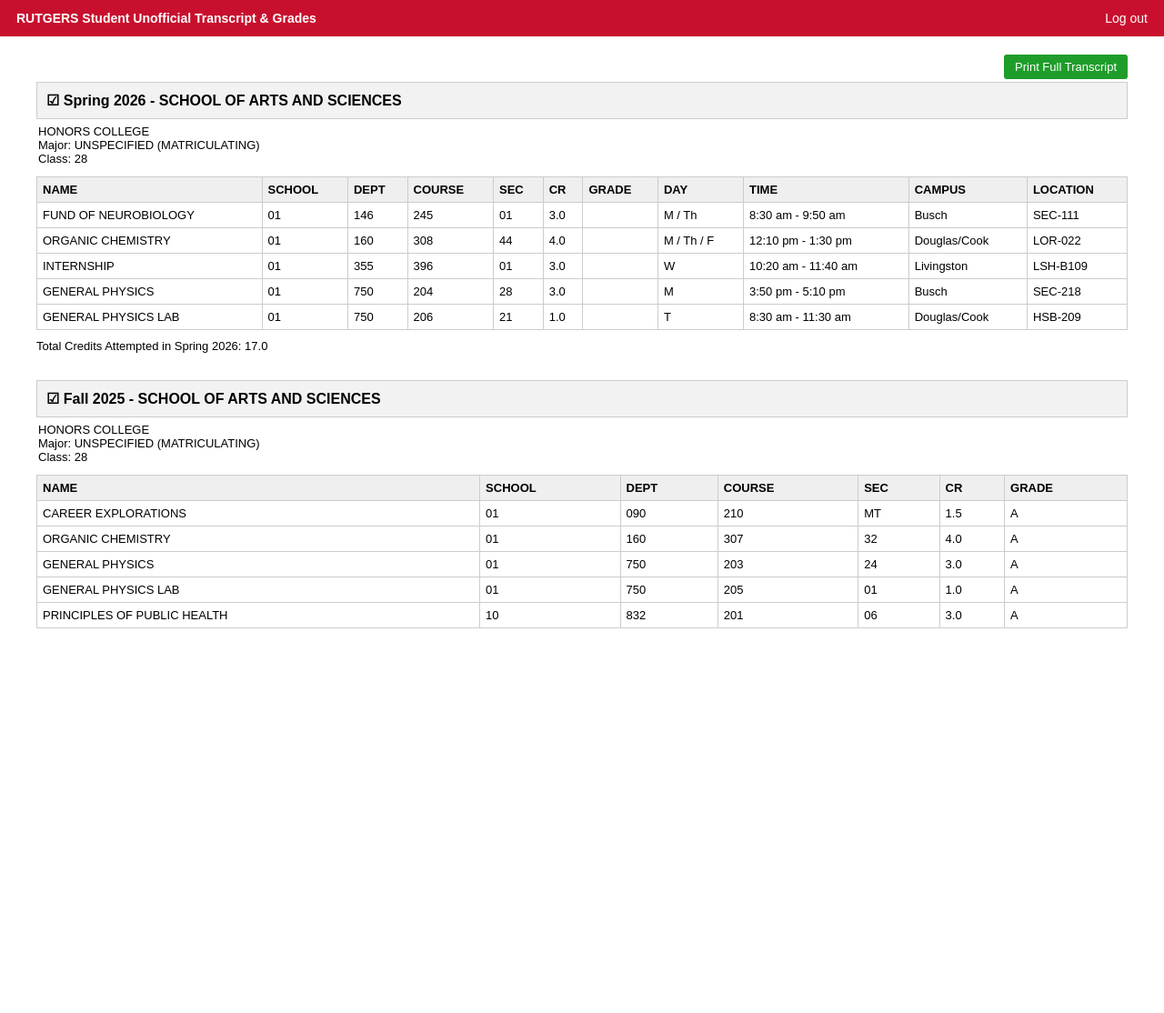
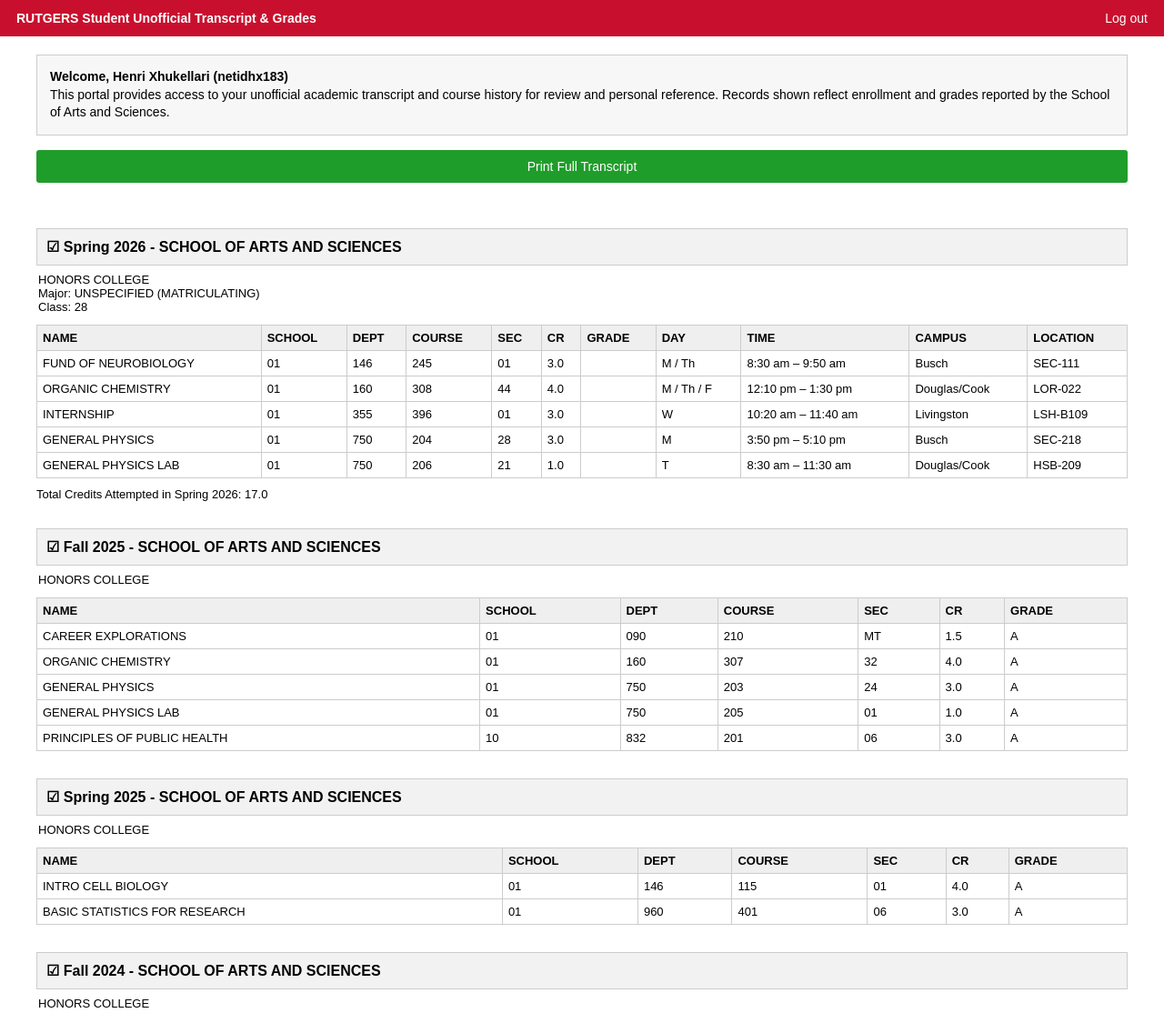
Before and after one commit to hxhukellari-sys/transcript-portal, a plain HTML site: page index.html in a window 1280 px wide. Shown: the top 1114 px of the page at 91% size. Before the commit the page ends 800 px from the top, so only its background shows below. Drawn offline with Linux system fonts and the light colour scheme.

Commit message:
Update index.html

```diff
--- a/index.html
+++ b/index.html
@@ -13,7 +13,7 @@
       color: #000;
     }
 
-    /* Top bar */
+    /* Top banner */
     .topbar {
       background: #c8102e;
       color: white;
@@ -32,31 +32,37 @@
       cursor: pointer;
     }
 
-    /* Page container */
     .page {
       padding: 20px;
       max-width: 1200px;
       margin: auto;
     }
 
-    /* Print button */
+    .welcome-box {
+      background: #f7f7f7;
+      border: 1px solid #ccc;
+      padding: 14px;
+      margin-bottom: 16px;
+      font-size: 14px;
+      line-height: 1.4;
+    }
+
     .print-btn {
       background: #1f9d2a;
       color: white;
       border: none;
-      padding: 6px 12px;
-      font-size: 13px;
+      padding: 10px 14px;
+      font-size: 14px;
       border-radius: 3px;
       cursor: pointer;
-      float: right;
-      margin-bottom: 10px;
+      width: 100%;
+      margin-bottom: 20px;
     }
 
     .print-btn:hover {
       background: #178221;
     }
 
-    /* Section header */
     .term-header {
       background: #f2f2f2;
       border: 1px solid #ccc;
@@ -67,10 +73,9 @@
 
     .term-sub {
       font-size: 13px;
-      margin: 6px 0 12px 2px;
+      margin: 8px 0 12px 2px;
     }
 
-    /* Table styling */
     table {
       width: 100%;
       border-collapse: collapse;
@@ -86,7 +91,6 @@
 
     th {
       background: #efefef;
-      font-weight: bold;
     }
 
     .summary {
@@ -97,12 +101,6 @@
     @media (max-width: 768px) {
       table {
         font-size: 11px;
-      }
-
-      .print-btn {
-        float: none;
-        width: 100%;
-        margin-bottom: 15px;
       }
     }
   </style>
@@ -117,15 +115,20 @@
 
   <div class="page">
 
-    <button class="print-btn" onclick="window.open('transcript.pdf', '_blank')">
+    <div class="welcome-box">
+      <strong>Welcome, Henri Xhukellari (netidhx183)</strong><br>
+      This portal provides access to your unofficial academic transcript and course history
+      for review and personal reference. Records shown reflect enrollment and grades reported
+      by the School of Arts and Sciences.
+    </div>
+
+    <button class="print-btn"
+      onclick="window.open('./transcript.pdf', '_blank')">
       Print Full Transcript
     </button>
 
     <!-- SPRING 2026 -->
-    <div class="term-header">
-      ☑ Spring 2026 - SCHOOL OF ARTS AND SCIENCES
-    </div>
-
+    <div class="term-header">☑ Spring 2026 - SCHOOL OF ARTS AND SCIENCES</div>
     <div class="term-sub">
       HONORS COLLEGE<br>
       Major: UNSPECIFIED (MATRICULATING)<br>
@@ -134,165 +137,68 @@
 
     <table>
       <tr>
-        <th>NAME</th>
-        <th>SCHOOL</th>
-        <th>DEPT</th>
-        <th>COURSE</th>
-        <th>SEC</th>
-        <th>CR</th>
-        <th>GRADE</th>
-        <th>DAY</th>
-        <th>TIME</th>
-        <th>CAMPUS</th>
-        <th>LOCATION</th>
+        <th>NAME</th><th>SCHOOL</th><th>DEPT</th><th>COURSE</th>
+        <th>SEC</th><th>CR</th><th>GRADE</th><th>DAY</th>
+        <th>TIME</th><th>CAMPUS</th><th>LOCATION</th>
       </tr>
-
       <tr>
-        <td>FUND OF NEUROBIOLOGY</td>
-        <td>01</td>
-        <td>146</td>
-        <td>245</td>
-        <td>01</td>
-        <td>3.0</td>
-        <td></td>
-        <td>M / Th</td>
-        <td>8:30 am - 9:50 am</td>
-        <td>Busch</td>
-        <td>SEC-111</td>
+        <td>FUND OF NEUROBIOLOGY</td><td>01</td><td>146</td><td>245</td>
+        <td>01</td><td>3.0</td><td></td><td>M / Th</td>
+        <td>8:30 am – 9:50 am</td><td>Busch</td><td>SEC-111</td>
       </tr>
-
       <tr>
-        <td>ORGANIC CHEMISTRY</td>
-        <td>01</td>
-        <td>160</td>
-        <td>308</td>
-        <td>44</td>
-        <td>4.0</td>
-        <td></td>
-        <td>M / Th / F</td>
-        <td>12:10 pm - 1:30 pm</td>
-        <td>Douglas/Cook</td>
-        <td>LOR-022</td>
+        <td>ORGANIC CHEMISTRY</td><td>01</td><td>160</td><td>308</td>
+        <td>44</td><td>4.0</td><td></td><td>M / Th / F</td>
+        <td>12:10 pm – 1:30 pm</td><td>Douglas/Cook</td><td>LOR-022</td>
       </tr>
-
       <tr>
-        <td>INTERNSHIP</td>
-        <td>01</td>
-        <td>355</td>
-        <td>396</td>
-        <td>01</td>
-        <td>3.0</td>
-        <td></td>
-        <td>W</td>
-        <td>10:20 am - 11:40 am</td>
-        <td>Livingston</td>
-        <td>LSH-B109</td>
+        <td>INTERNSHIP</td><td>01</td><td>355</td><td>396</td>
+        <td>01</td><td>3.0</td><td></td><td>W</td>
+        <td>10:20 am – 11:40 am</td><td>Livingston</td><td>LSH-B109</td>
       </tr>
-
       <tr>
-        <td>GENERAL PHYSICS</td>
-        <td>01</td>
-        <td>750</td>
-        <td>204</td>
-        <td>28</td>
-        <td>3.0</td>
-        <td></td>
-        <td>M</td>
-        <td>3:50 pm - 5:10 pm</td>
-        <td>Busch</td>
-        <td>SEC-218</td>
+        <td>GENERAL PHYSICS</td><td>01</td><td>750</td><td>204</td>
+        <td>28</td><td>3.0</td><td></td><td>M</td>
+        <td>3:50 pm – 5:10 pm</td><td>Busch</td><td>SEC-218</td>
       </tr>
-
       <tr>
-        <td>GENERAL PHYSICS LAB</td>
-        <td>01</td>
-        <td>750</td>
-        <td>206</td>
-        <td>21</td>
-        <td>1.0</td>
-        <td></td>
-        <td>T</td>
-        <td>8:30 am - 11:30 am</td>
-        <td>Douglas/Cook</td>
-        <td>HSB-209</td>
+        <td>GENERAL PHYSICS LAB</td><td>01</td><td>750</td><td>206</td>
+        <td>21</td><td>1.0</td><td></td><td>T</td>
+        <td>8:30 am – 11:30 am</td><td>Douglas/Cook</td><td>HSB-209</td>
       </tr>
     </table>
 
-    <div class="summary">
-      Total Credits Attempted in Spring 2026: 17.0
-    </div>
+    <div class="summary">Total Credits Attempted in Spring 2026: 17.0</div>
 
     <!-- FALL 2025 -->
-    <div class="term-header">
-      ☑ Fall 2025 - SCHOOL OF ARTS AND SCIENCES
-    </div>
+    <div class="term-header">☑ Fall 2025 - SCHOOL OF ARTS AND SCIENCES</div>
+    <div class="term-sub">HONORS COLLEGE</div>
+    <table>
+      <tr><th>NAME</th><th>SCHOOL</th><th>DEPT</th><th>COURSE</th><th>SEC</th><th>CR</th><th>GRADE</th></tr>
+      <tr><td>CAREER EXPLORATIONS</td><td>01</td><td>090</td><td>210</td><td>MT</td><td>1.5</td><td>A</td></tr>
+      <tr><td>ORGANIC CHEMISTRY</td><td>01</td><td>160</td><td>307</td><td>32</td><td>4.0</td><td>A</td></tr>
+      <tr><td>GENERAL PHYSICS</td><td>01</td><td>750</td><td>203</td><td>24</td><td>3.0</td><td>A</td></tr>
+      <tr><td>GENERAL PHYSICS LAB</td><td>01</td><td>750</td><td>205</td><td>01</td><td>1.0</td><td>A</td></tr>
+      <tr><td>PRINCIPLES OF PUBLIC HEALTH</td><td>10</td><td>832</td><td>201</td><td>06</td><td>3.0</td><td>A</td></tr>
+    </table>
 
-    <div class="term-sub">
-      HONORS COLLEGE<br>
-      Major: UNSPECIFIED (MATRICULATING)<br>
-      Class: 28
-    </div>
+    <!-- SPRING 2025 -->
+    <div class="term-header">☑ Spring 2025 - SCHOOL OF ARTS AND SCIENCES</div>
+    <div class="term-sub">HONORS COLLEGE</div>
+    <table>
+      <tr><th>NAME</th><th>SCHOOL</th><th>DEPT</th><th>COURSE</th><th>SEC</th><th>CR</th><th>GRADE</th></tr>
+      <tr><td>INTRO CELL BIOLOGY</td><td>01</td><td>146</td><td>115</td><td>01</td><td>4.0</td><td>A</td></tr>
+      <tr><td>BASIC STATISTICS FOR RESEARCH</td><td>01</td><td>960</td><td>401</td><td>06</td><td>3.0</td><td>A</td></tr>
+    </table>
 
+    <!-- FALL 2024 -->
+    <div class="term-header">☑ Fall 2024 - SCHOOL OF ARTS AND SCIENCES</div>
+    <div class="term-sub">HONORS COLLEGE</div>
     <table>
-      <tr>
-        <th>NAME</th>
-        <th>SCHOOL</th>
-        <th>DEPT</th>
-        <th>COURSE</th>
-        <th>SEC</th>
-        <th>CR</th>
-        <th>GRADE</th>
-      </tr>
-
-      <tr>
-        <td>CAREER EXPLORATIONS</td>
-        <td>01</td>
-        <td>090</td>
-        <td>210</td>
-        <td>MT</td>
-        <td>1.5</td>
-        <td>A</td>
-      </tr>
-
-      <tr>
-        <td>ORGANIC CHEMISTRY</td>
-        <td>01</td>
-        <td>160</td>
-        <td>307</td>
-        <td>32</td>
-        <td>4.0</td>
-        <td>A</td>
-      </tr>
-
-      <tr>
-        <td>GENERAL PHYSICS</td>
-        <td>01</td>
-        <td>750</td>
-        <td>203</td>
-        <td>24</td>
-        <td>3.0</td>
-        <td>A</td>
-      </tr>
-
-      <tr>
-        <td>GENERAL PHYSICS LAB</td>
-        <td>01</td>
-        <td>750</td>
-        <td>205</td>
-        <td>01</td>
-        <td>1.0</td>
-        <td>A</td>
-      </tr>
-
-      <tr>
-        <td>PRINCIPLES OF PUBLIC HEALTH</td>
-        <td>10</td>
-        <td>832</td>
-        <td>201</td>
-        <td>06</td>
-        <td>3.0</td>
-        <td>A</td>
-      </tr>
+      <tr><th>NAME</th><th>SCHOOL</th><th>DEPT</th><th>COURSE</th><th>SEC</th><th>CR</th><th>GRADE</th></tr>
+      <tr><td>GENERAL CHEMISTRY I</td><td>01</td><td>160</td><td>161</td><td>01</td><td>4.0</td><td>A</td></tr>
+      <tr><td>COLLEGE WRITING</td><td>01</td><td>355</td><td>101</td><td>01</td><td>3.0</td><td>A</td></tr>
+      <tr><td>INTRO PSYCHOLOGY</td><td>01</td><td>830</td><td>101</td><td>01</td><td>3.0</td><td>A</td></tr>
     </table>
 
   </div>
```
Lines whose indentation alone changed are shown as unchanged.
